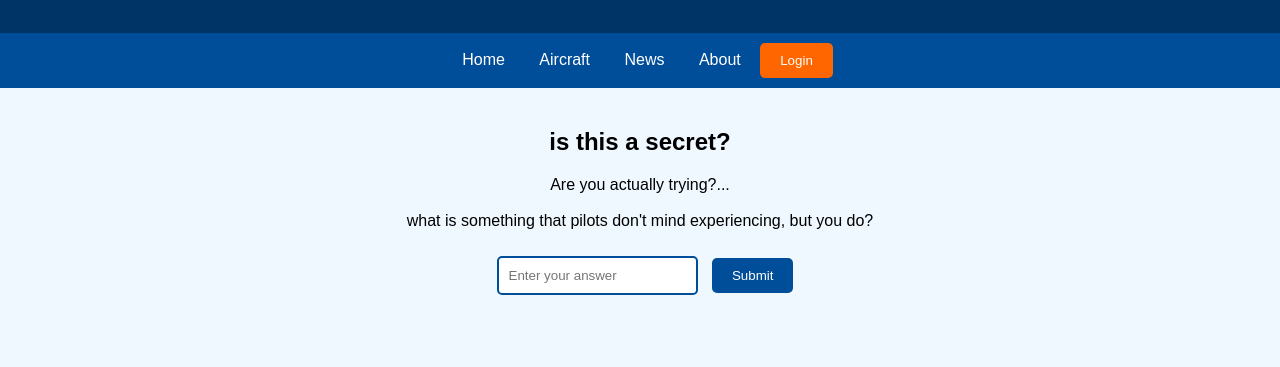
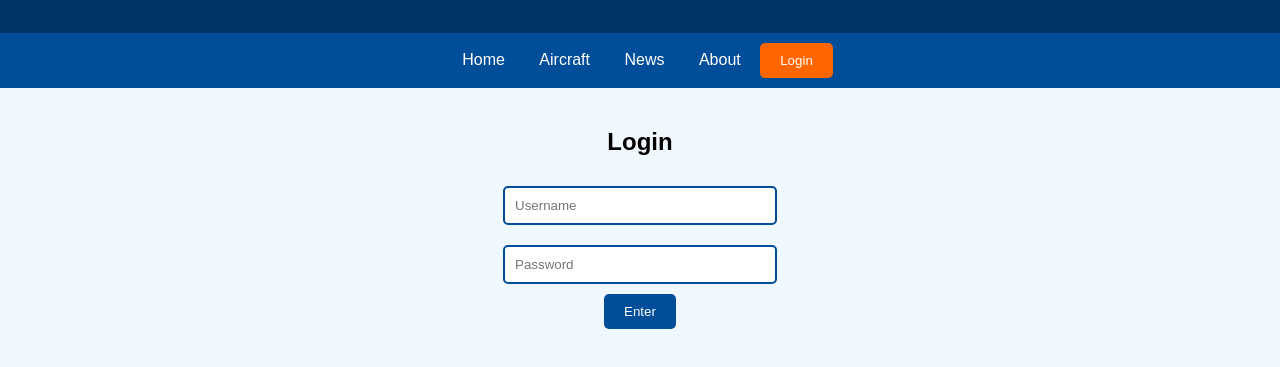
Before and after one commit to TheLibaryOfSecrets/Secret-199.8, a plain HTML site: page index.html in a window 1280 px wide. Both pictures are taken after a click on the button "Login". Shown: the part 121-488 px from the top of the page. Drawn offline with Linux system fonts and the light colour scheme.

Commit message:
Update index.html

```diff
--- a/index.html
+++ b/index.html
@@ -45,7 +45,7 @@
         .login-btn:hover {
             background-color: #ff8533;
         }
-        #puzzle-container {
+        #puzzle-container, #login-container {
             display: none;
             text-align: center;
             padding: 20px;
@@ -55,11 +55,12 @@
             height: auto;
             margin: 20px 0;
         }
-        #puzzle-input {
+        #puzzle-input, #username, #password {
             padding: 10px;
             margin: 10px;
             border: 2px solid #004d99;
             border-radius: 5px;
+            width: 250px;
         }
         .submit-btn {
             background-color: #004d99;
@@ -80,6 +81,13 @@
             border-radius: 10px;
             box-shadow: 0 2px 5px rgba(0,0,0,0.1);
         }
+        .login-form {
+            display: flex;
+            flex-direction: column;
+            align-items: center;
+            max-width: 300px;
+            margin: 0 auto;
+        }
     </style>
 </head>
 <body>
@@ -93,7 +101,7 @@
         <a href="#aircraft">Aircraft</a>
         <a href="#news">News</a>
         <a href="#about">About</a>
-        <button class="login-btn" onclick="initiatePuzzle()">Login</button>
+        <button class="login-btn" onclick="showLoginPage()">Login</button>
     </div>
 
     <div class="content">
@@ -115,15 +123,26 @@
         </div>
     </div>
 
+    <div id="login-container">
+        <h2>Login</h2>
+        <div class="login-form">
+            <input type="text" id="username" placeholder="Username">
+            <input type="password" id="password" placeholder="Password">
+            <button class="submit-btn" onclick="validateLogin()">Enter</button>
+        </div>
+    </div>
+
     <div id="puzzle-container">
-        <h2>is this a secret?</h2>
-        <p id="puzzle-text"></p>
+        <h2>Puzzle - Stage 1</h2>
+        <p id="puzzle-text">Question #: 1</p>
         <input type="text" id="puzzle-input" placeholder="Enter your answer">
         <button class="submit-btn" onclick="validateAnswer()">Submit</button>
     </div>
 
     <script>
     (function() {
+        const CORRECT_USERNAME = 'sumtingwong';
+        const CORRECT_PASSWORD = 'witulo';
         const encodedUrl = ['ZG9jcy5nb29nbGUuY29tL3ByZXNlbnRhdGlvbi9kLzFlZW14UkEzWFFTdWN4UHRfbV9lNW9qaEduVFZ0LVN6TlNYV3lHRUdyMzJN'];
         let puzzleStage = 1;
 
@@ -131,13 +150,12 @@
             return atob(encodedStr);
         }
 
-        function customEncode(str) {
-            return btoa(str).split('').reverse().join('');
+        function stringToBinary(str) {
+            return str.split('').map(char =>
+                char.charCodeAt(0).toString(2).padStart(8, '0')
+            ).join(' ');
         }
 
-        function customDecode(str) {
-            return atob(str.split('').reverse().join(''));
-        }
         async function hashSHA256(text) {
             const encoder = new TextEncoder();
             const data = encoder.encode(text);
@@ -152,33 +170,34 @@
             2: 'f106376011688eda079ceb77accc1e24b0761bc383f6d209d1065e709aa056f2'
         };
 
-        window.initiatePuzzle = function() {
+        window.showLoginPage = function() {
             document.querySelector('.content').style.display = 'none';
-            document.getElementById('puzzle-container').style.display = 'block';
+            document.getElementById('login-container').style.display = 'block';
+            console.log(`Username: ${CORRECT_USERNAME}`);
+            console.log(`Password (binary): ${stringToBinary(CORRECT_PASSWORD)}`);
+        };
 
-            console.log("Looking for clues? Try harder...");
-            console.log("19-8-5 19-5-3-18-5-20 12-9-5-19 23-9-20-8-9-14");
+        window.validateLogin = function() {
+            const username = document.getElementById('username').value;
+            const password = document.getElementById('password').value;
 
-            const puzzleTexts = [
-                "Are you actually trying?...",
-                "Please don't inspect element, i didn't obfuscate the code...",
-                "somehow this website isn't asking for a username, but a challenge?...",
-                "the easiest secret on earth..."
-            ];
-
-            document.getElementById('puzzle-text').innerHTML =
-                puzzleTexts[Math.floor(Math.random() * puzzleTexts.length)] +
-                "<br><br>what is something that pilots don't mind experiencing, but you do?";
+            // Validate login
+            if (username === CORRECT_USERNAME && password === CORRECT_PASSWORD) {
+                document.getElementById('login-container').style.display = 'none';
+                document.getElementById('puzzle-container').style.display = 'block';
+            } else {
+                alert('lmao, you\'ll never get this');
+            }
         };
 
         window.validateAnswer = async function() {
             const userInput = document.getElementById('puzzle-input').value.toLowerCase().trim();
             hashed = await hashSHA256(userInput)
             if(puzzleStage === 1) {
-                if(hashed === encodedAnswers[1]) {
+                if(hashed === encodedAnswers[1]) { //what is something that pilots aren't afraid of, but most are?
                     puzzleStage = 2;
                     document.getElementById('puzzle-text').innerHTML =
-                        "T̷h̷e̷ ̷c̷o̷d̷e̷ ̷i̷s̷ ̷h̷i̷d̷d̷e̷n̷";
+                        "Stage 2 (hmmmmmmmmmmmm)"; //the secret lies
                     document.getElementById('puzzle-input').value = '';
                 }
             } else if(puzzleStage === 2) {
@@ -210,7 +229,7 @@
 
         const originalLog = console.log;
         console.log = function() {
-            if(arguments[0] !== "Looking for clues? Try harder..." &&
+            if(arguments[0] !== "woah.... what is this?!" &&
                arguments[0] !== "19-8-5 19-5-3-18-5-20 12-9-5-19 23-9-20-8-9-14" &&
                arguments[0] !== "Nice try...") {
                 return;
```
